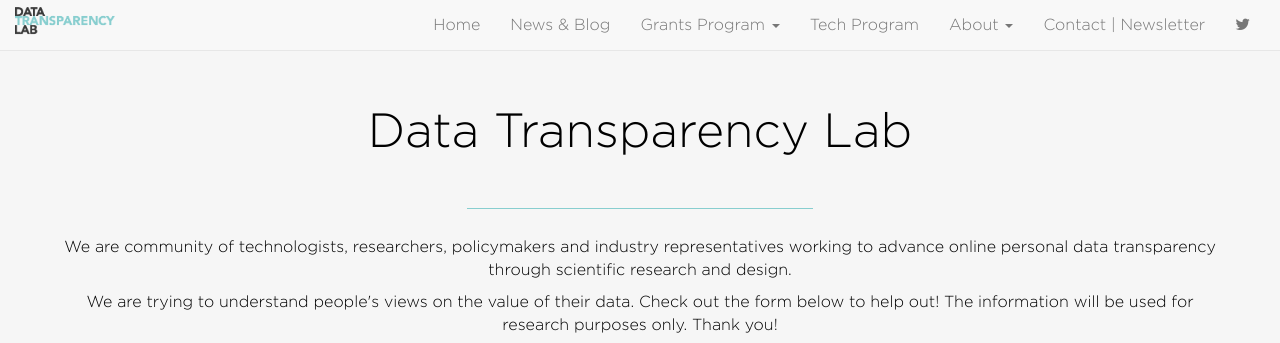
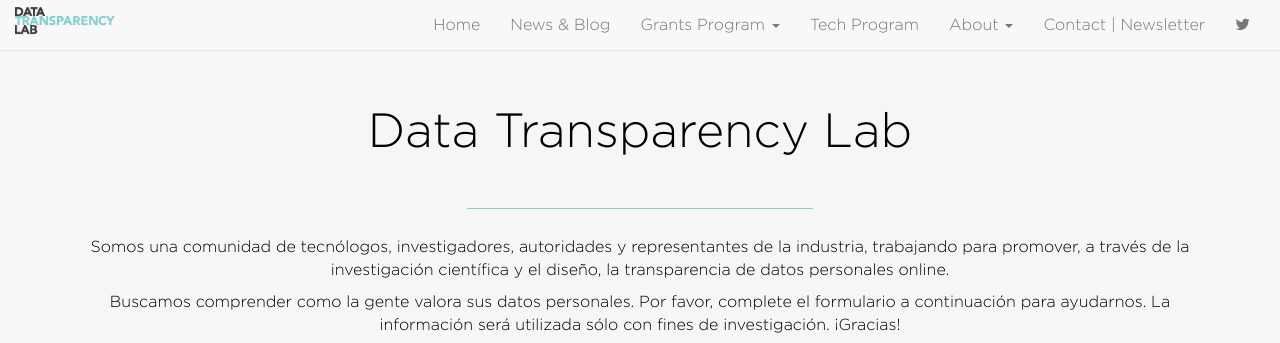
Before and after one commit to datatransparencylab/datatransparencylab.github.io, a Jekyll site: the page built from test_ad.html, in a window 1280 px wide and 1297 px high, cut to the strip 0-343 px from the top of the window. Built offline with Jekyll 4.4.1, drawn with Linux system fonts in a browser that asks for light colours; some web fonts are replaced; comment, search, counter and statistics services are not loaded.

Commit message:
spanish version

```diff
--- a/test_ad.html
+++ b/test_ad.html
@@ -9,10 +9,12 @@
 	<div class="divider-line"></div>
 
 	<p>
-	We are community of technologists, researchers, policymakers and industry representatives working to advance online personal data transparency through scientific research and design.
+	Somos una comunidad de tecnólogos, investigadores, autoridades y representantes de la industria, trabajando para promover, a través de la investigación científica y el diseño, la transparencia de datos personales online.
+
 	</p>
 
-	<p> We are trying to understand people's views on the value of their data. Check out the form below to help out! The information will be used for research purposes only. Thank you!
+	<p>
+		Buscamos comprender como la gente valora sus datos personales. Por favor, complete el formulario a continuación para ayudarnos. La información será utilizada sólo con fines de investigación. ¡Gracias!
 	</p>
 
 	<iframe src="https://docs.google.com/forms/d/170xfw5-AU0T64xDY-T69MjnZuP6ZGaUDgXRLGqh2hRk/viewform?embedded=true" width="80%" height="700" frameborder="0" marginheight="0" marginwidth="0">Loading...</iframe>
```
